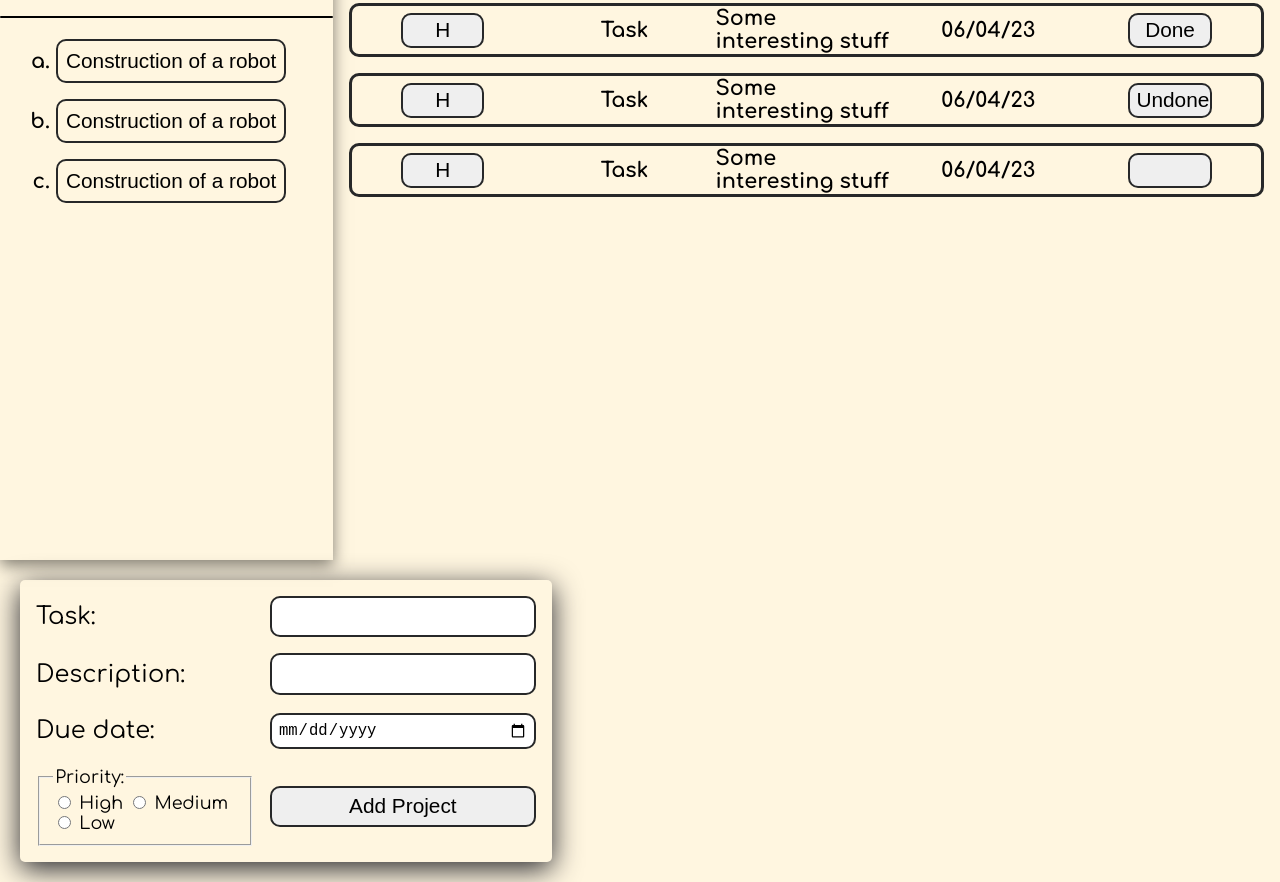
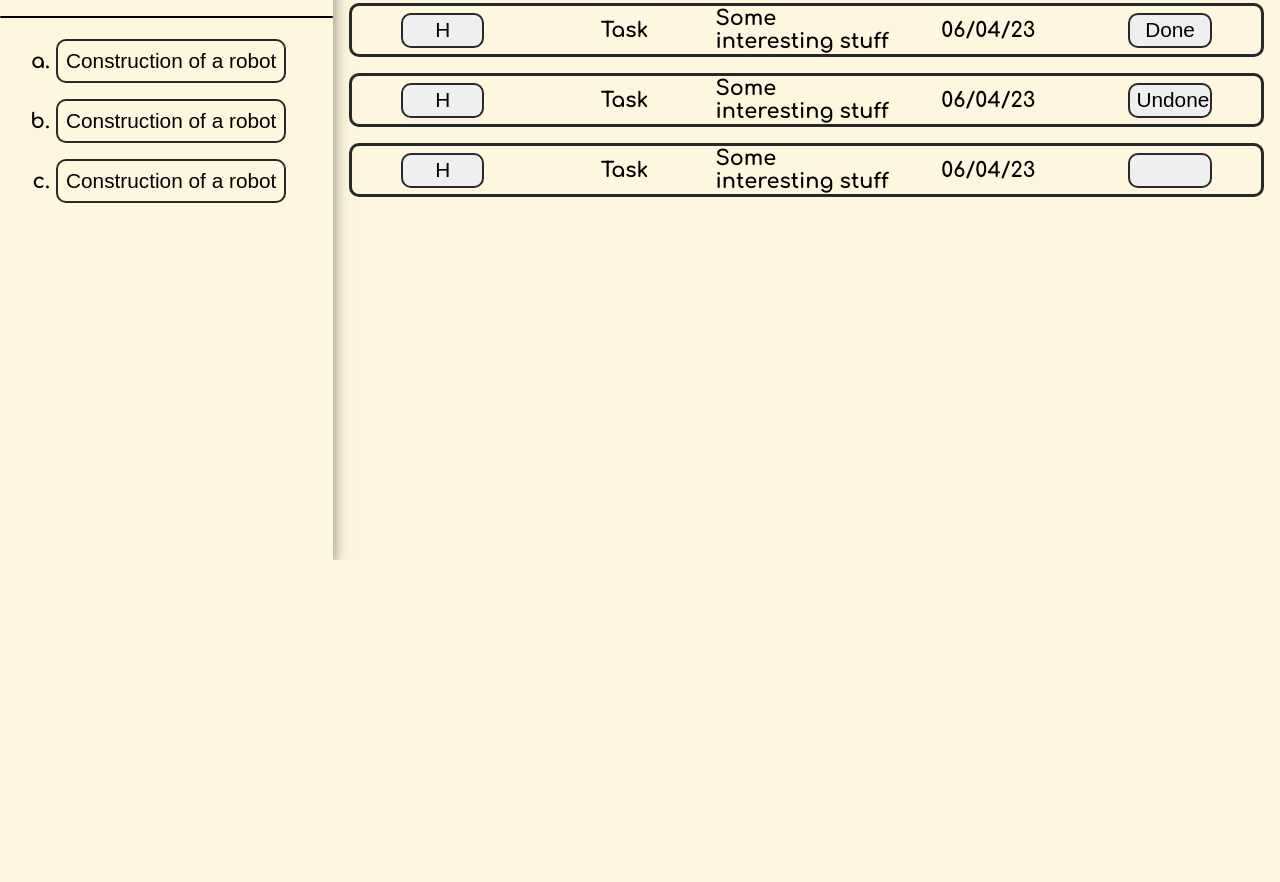
Before and after one commit to baldx/todo-list, a website built with webpack: page dist/index.html in a window 1280 px wide. Shown: the part 240-1122 px from the top of the page. After the commit the page ends 800 px from the top, so only its background shows below. Built offline with nearby package versions, Linux system fonts and the light colour scheme.

Commit message:
delete skeleton

```diff
--- a/dist/index.html
+++ b/dist/index.html
@@ -58,28 +58,8 @@
             </div>
         </main>
     </div>
-        <form id="modal">
-            <label for="task">Task:</label>
-            <input type="text" name="task" id="task" maxlength="20" minlength="3" required>
+    <div class="popUp">
 
-            <label for="description">Description:</label>
-            <input type="text" name="description" id="description" maxlength="30">
-
-            <label for="due">Due date:</label>
-            <input type="date" name="due" id="due" required>
-
-            <fieldset class="priority-group">
-                <legend>Priority:</legend>
-                <input type="radio" name="priority" id="high" required>
-                <label for="priority">High</label>
-                <input type="radio" name="priority" id="medium" required>
-                <label for="priority">Medium</label>
-                <input type="radio" name="priority" id="low" required>
-                <label for="priority">Low</label>
-            </fieldset>
-
-            <button type="submit" class="submit">Add Project</button>
-
-        </form>
+    </div>
 </body>
 </html>
```
